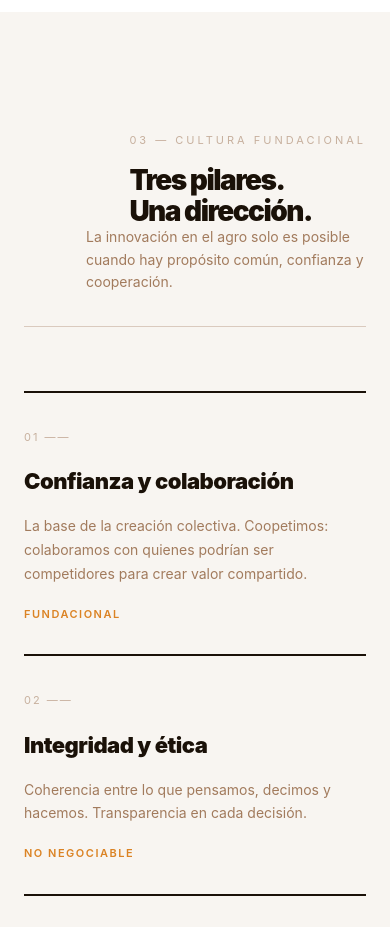
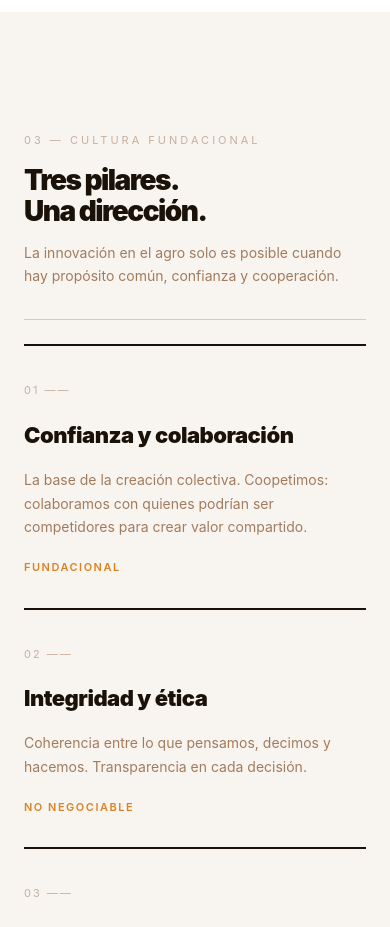
Before and after one commit to NAIVA-Austral/Landing, a React (Vite) app: page / in a window 390 px wide. Shown: the part 1920-2847 px from the top of the page. Built offline with nearby package versions, Linux system fonts and the light colour scheme.

Commit message:
fix seccion pilares

```diff
--- a/src/components/PilaresSection.jsx
+++ b/src/components/PilaresSection.jsx
@@ -22,7 +22,7 @@ const PILARES = [
 export default function PilaresSection() {
   return (
     <section className="bg-bg px-6 md:px-16 py-[120px]">
-      <div className="flex flex-col md:flex-row justify-between items-end mb-16 pb-8 border-b border-olive-wood-200">
+      <div className="flex flex-col md:flex-row justify-between items-start md:items-end mb-6 md:mb-16 pb-8 border-b border-olive-wood-200">
         <div>
           <span className="block text-[11px] tracking-[3px] uppercase text-olive-wood-300 mb-4">
             03 — Cultura fundacional
@@ -31,7 +31,7 @@ export default function PilaresSection() {
             Tres pilares.<br />Una dirección.
           </h2>
         </div>
-        <p className="text-[14px] text-olive-wood-500 max-w-[280px] leading-[1.6]">
+        <p className="text-[14px] text-olive-wood-500 max-w-full md:max-w-[280px] leading-[1.6] mt-4 md:mt-0">
           La innovación en el agro solo es posible cuando hay propósito común, confianza y cooperación.
         </p>
       </div>
```
